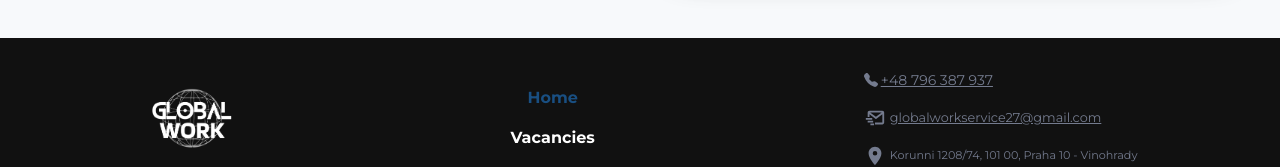
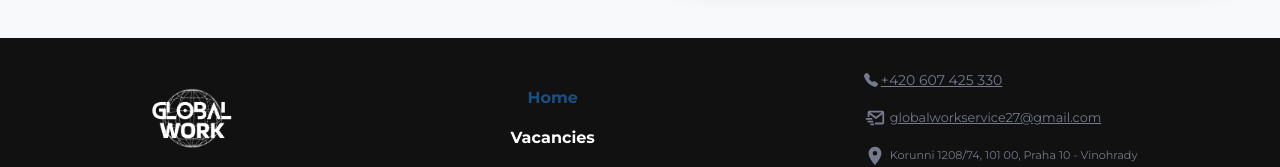
Before and after one commit to Elvira9797/GlobalWork-Service, a React (Create React App) app: page / in a window 1280 px wide. Shown: the part 3372-3539 px from the top of the page. Built offline with nearby package versions, Linux system fonts and the light colour scheme.

Commit message:
Change number

```diff
--- a/public/locales/en/translation.json
+++ b/public/locales/en/translation.json
@@ -453,6 +453,6 @@
     "workHoursTitle": "Working hours: ",
     "workingTime": "Mon-Fri from 8:00 AM to 7:00 PM",
     "email": "globalworkservice27@gmail.com",
-    "tel": "+48 796 387 937"
+    "tel": "+420 607 425 330"
   }
 }
--- a/public/locales/pl/translation.json
+++ b/public/locales/pl/translation.json
@@ -439,6 +439,6 @@
     "workHoursTitle": "Godziny pracy: ",
     "workingTime": "Poniedziałek-piątek od 8:00 do 19:00",
     "email": "globalworkservice27@gmail.com",
-    "tel": "+48 796 387 937"
+    "tel": "+420 607 425 330"
   }
 }
--- a/public/locales/ua/translation.json
+++ b/public/locales/ua/translation.json
@@ -438,6 +438,6 @@
     "workHoursTitle": "Робочий час: ",
     "workingTime": "Пн-Пт з 8:00 до 19:00",
     "email": "globalworkservice27@gmail.com",
-    "tel": "+48 796 387 937"
+    "tel": "+420 607 425 330"
   }
 }
--- a/src/components/ContactsDisplay/ContactsDisplay.tsx
+++ b/src/components/ContactsDisplay/ContactsDisplay.tsx
@@ -22,7 +22,7 @@ const ContactsDisplay: React.FC<ContactsDisplayProps> = ({ displayName }) => {
     <ContactsContainer>
       <ContactBox>
         <ContactWraper displayName={displayName}>
-          <ContactPhone href="tel:+48796387937">
+          <ContactPhone href="tel:+420607425330">
             <BsFillTelephoneFill />
             {t('info.tel')}
           </ContactPhone>
--- a/src/components/Header/TopBar/TopBar.tsx
+++ b/src/components/Header/TopBar/TopBar.tsx
@@ -35,7 +35,7 @@ const TopBar: React.FC = () => {
       <div style={{ display: 'flex', gap: '8px' }}>
         <SocialMediaLink iconSize={18} color={'rgb(116, 123, 142)'} />
 
-        <ContactPhone href="tel:+48796387937">
+        <ContactPhone href="tel:+420607425330">
           <BsFillTelephoneFill />
         </ContactPhone>
       </div>
```
